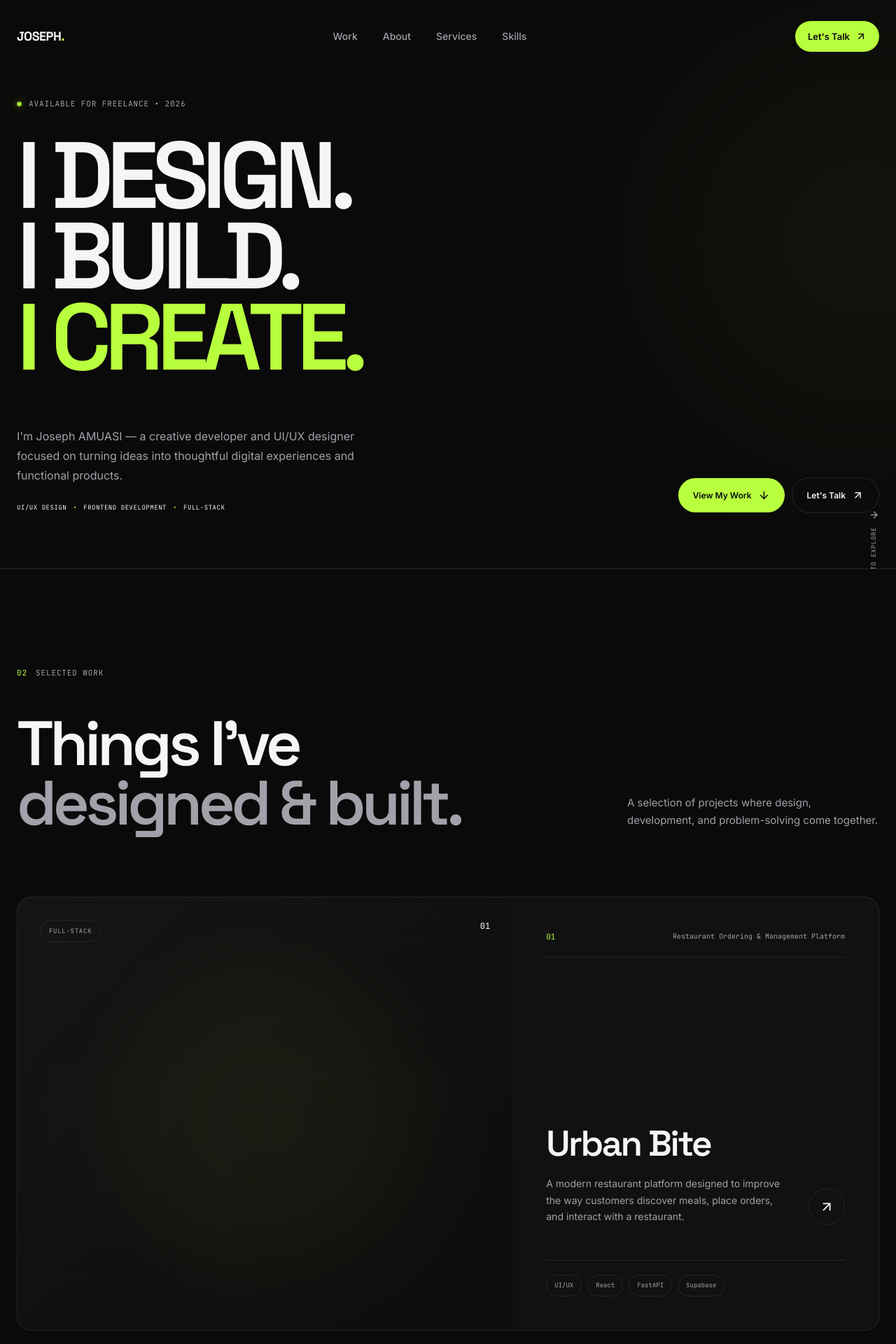
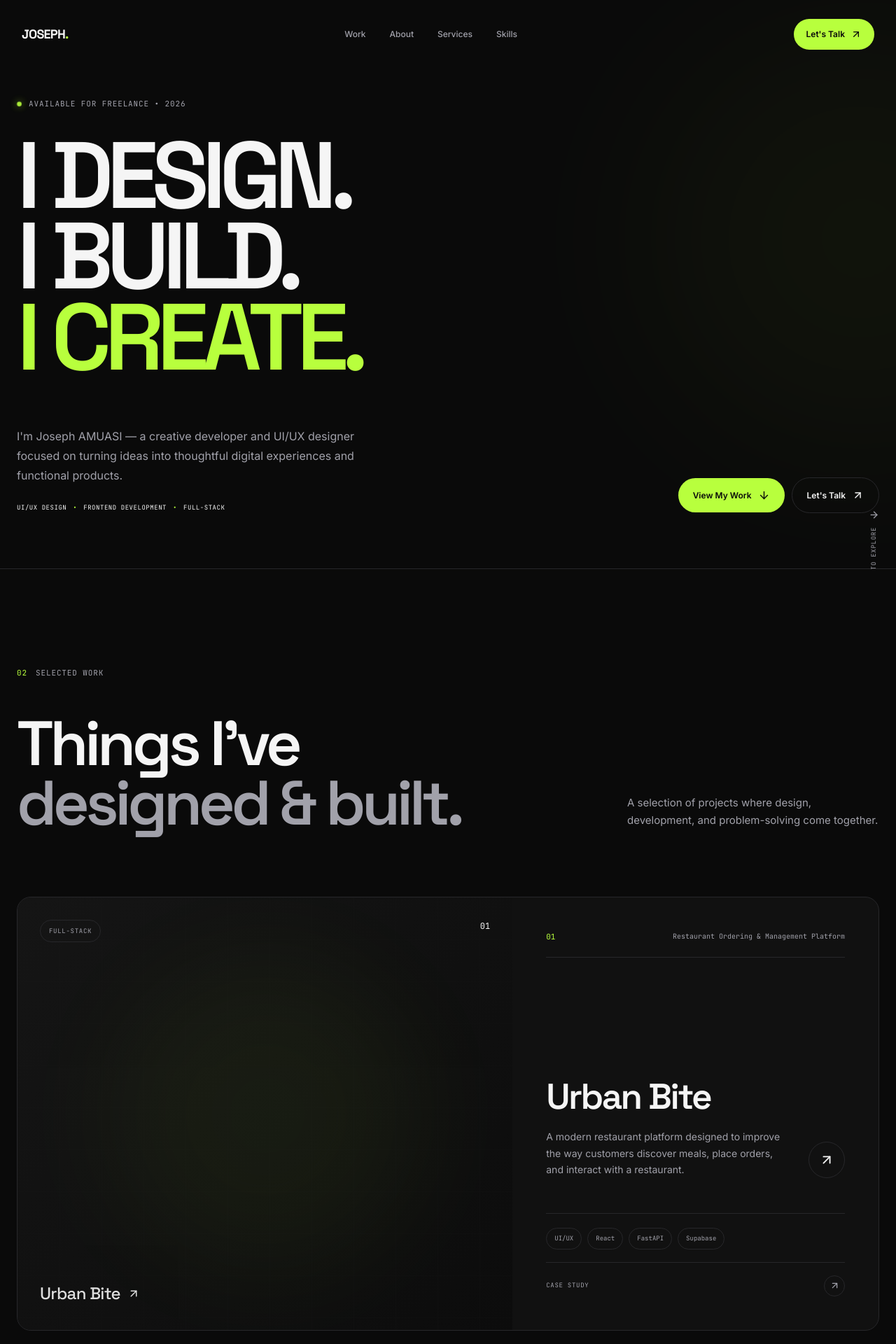
Before and after one commit to josephamuasi001/MY-PORTFOLIO, a React (Vite) app in the folder joseph-portfolio/: page / in a window 1280 px wide. Shown: the top 1920 px of the page at 70% size. Built offline with nearby package versions, Linux system fonts and the light colour scheme.

Commit message:
feat: enhance Navbar and Projects sections with improved styling, responsive adjustments, and new project details

```diff
--- a/joseph-portfolio/src/components/Navbar.css
+++ b/joseph-portfolio/src/components/Navbar.css
@@ -1,11 +1,28 @@
+/* =================================
+   NAVBAR
+================================= */
+
 .navbar {
   position: fixed;
+
   top: 0;
   left: 0;
+
   width: 100%;
+
   z-index: 1000;
-  padding: 20px 0;
+
+  padding: 18px 0;
+
+  transition:
+    padding 0.3s ease,
+    background 0.3s ease;
 }
+
+
+/* =================================
+   CONTAINER
+================================= */
 
 .navbar-container {
   width: min(
@@ -13,61 +30,99 @@
     var(--container-width)
   );
 
+  height: 62px;
+
   margin: 0 auto;
 
+  padding: 0 6px;
+
   display: flex;
+
   align-items: center;
+
   justify-content: space-between;
 
-  height: 64px;
+  border: 1px solid transparent;
+
+  border-radius: var(--radius-pill);
+
+  transition:
+    background 0.3s ease,
+    border-color 0.3s ease,
+    backdrop-filter 0.3s ease;
 }
 
 
-/* ================================
+/* =================================
    LOGO
-================================ */
+================================= */
 
 .navbar-logo {
+  color: var(--color-text);
+
   font-family: var(--font-display);
+
   font-size: 18px;
+
   font-weight: 700;
-  letter-spacing: -0.03em;
+
+  letter-spacing: -0.04em;
+
+  text-decoration: none;
+
+  transition: opacity 0.3s ease;
 }
+
 
 .navbar-logo span {
   color: var(--color-accent);
 }
 
 
-/* ================================
+.navbar-logo:hover {
+  opacity: 0.7;
+}
+
+
+/* =================================
    DESKTOP NAVIGATION
-================================ */
+================================= */
 
 .navbar-links {
   display: flex;
+
   align-items: center;
-  gap: 36px;
+
+  gap: 34px;
 }
+
 
 .navbar-links a {
   position: relative;
 
   color: var(--color-text-muted);
 
-  font-size: 14px;
+  font-size: 12px;
+
   font-weight: 500;
+
+  text-decoration: none;
 
   transition: color 0.3s ease;
 }
+
 
 .navbar-links a::after {
   content: "";
 
   position: absolute;
+
   left: 0;
-  bottom: -6px;
+
+  bottom: -7px;
 
   width: 0;
+
   height: 1px;
 
   background: var(--color-accent);
@@ -75,104 +130,113 @@
   transition: width 0.3s ease;
 }
 
+
 .navbar-links a:hover {
   color: var(--color-text);
 }
+
 
 .navbar-links a:hover::after {
   width: 100%;
 }
 
 
-/* ================================
+/* =================================
    CTA
-================================ */
+================================= */
 
 .navbar-cta {
   display: inline-flex;
+
   align-items: center;
+
   gap: 8px;
 
   padding: 12px 18px;
 
   background: var(--color-accent);
+
   color: var(--color-bg);
 
   border-radius: var(--radius-pill);
 
-  font-size: 13px;
+  font-size: 12px;
+
   font-weight: 600;
+
+  text-decoration: none;
 
   transition:
     transform 0.3s ease,
     box-shadow 0.3s ease;
 }
 
+
 .navbar-cta:hover {
   transform: translateY(-2px);
 
   box-shadow:
-    0 8px 25px rgba(184, 255, 61, 0.15);
+    0 8px 25px
+    rgba(184, 255, 61, 0.15);
 }
 
 
-/* ================================
+/* =================================
    MOBILE BUTTON
-================================ */
+================================= */
 
 .mobile-menu-button {
   display: none;
 
-  border: none;
+  align-items: center;
+
+  justify-content: center;
+
+  width: 42px;
+  height: 42px;
+
+  padding: 0;
+
+  border: 1px solid var(--color-border);
+
+  border-radius: 50%;
+
   background: transparent;
 
   color: var(--color-text);
 
   cursor: pointer;
+
+  transition:
+    background 0.3s ease,
+    border-color 0.3s ease;
 }
 
 
-/* ================================
-   MOBILE MENU
-================================ */
+.mobile-menu-button:hover {
+  background: var(--color-surface);
 
-.mobile-menu {
-  display: none;
+  border-color: var(--color-text-muted);
 }
 
 
-/* ================================
-   RESPONSIVE
-================================ */
-
-@media (max-width: 768px) {
-
-  .navbar {
-    padding: 16px 0;
-  }
-
-  .navbar-links,
-  .navbar-cta {
-    display: none;
-  }
-
-  .mobile-menu-button {
-    display: flex;
-    align-items: center;
-    justify-content: center;
-  }
+/* =================================
+   MOBILE MENU
+================================= */
 
 .mobile-menu {
   position: absolute;
 
   top: 88px;
-    left: 24px;
-    right: 24px;
+
+  left: 16px;
+  right: 16px;
 
   display: flex;
+
   flex-direction: column;
 
-    padding: 24px;
+  padding: 22px;
 
   background: rgba(17, 17, 17, 0.95);
 
@@ -183,9 +247,10 @@
   backdrop-filter: blur(20px);
 
   opacity: 0;
+
   visibility: hidden;
 
-    transform: translateY(-10px);
+  transform: translateY(-12px);
 
   transition:
     opacity 0.3s ease,
@@ -193,29 +258,113 @@
     visibility 0.3s ease;
 }
 
+
 .mobile-menu.open {
   opacity: 1;
+
   visibility: visible;
+
   transform: translateY(0);
 }
 
+
 .mobile-menu a {
   display: flex;
+
   align-items: center;
+
   justify-content: space-between;
 
-    padding: 16px 0;
+  padding: 17px 0;
 
   color: var(--color-text-muted);
 
   border-bottom: 1px solid var(--color-border);
 
   font-family: var(--font-display);
+
   font-size: 18px;
+
+  text-decoration: none;
+
+  transition:
+    color 0.25s ease,
+    padding-left 0.25s ease;
 }
+
+
+.mobile-menu a:hover {
+  color: var(--color-text);
+
+  padding-left: 5px;
+}
+
 
 .mobile-menu a:last-child {
   border-bottom: none;
+
   color: var(--color-accent);
 }
+
+
+/* =================================
+   TABLET / MOBILE
+================================= */
+
+@media (max-width: 768px) {
+
+  .navbar {
+    padding: 14px 0;
   }
+
+
+  .navbar-container {
+    width: min(
+      calc(100% - 32px),
+      var(--container-width)
+    );
+
+    height: 58px;
+
+    padding: 0 4px 0 6px;
+  }
+
+
+  .navbar-links,
+  .navbar-cta {
+    display: none;
+  }
+
+
+  .mobile-menu-button {
+    display: flex;
+  }
+
+
+  .mobile-menu {
+    top: 82px;
+
+    left: 16px;
+    right: 16px;
+  }
+
+}
+
+
+/* =================================
+   SMALL MOBILE
+================================= */
+
+@media (max-width: 400px) {
+
+  .navbar-logo {
+    font-size: 16px;
+  }
+
+
+  .mobile-menu {
+    left: 12px;
+    right: 12px;
+  }
+
+}
--- a/joseph-portfolio/src/components/Navbar.jsx
+++ b/joseph-portfolio/src/components/Navbar.jsx
@@ -11,60 +11,119 @@ function Navbar() {
 
   return (
     <header className="navbar">
+
       <div className="navbar-container">
 
         {/* Logo */}
-        <a href="#home" className="navbar-logo" onClick={closeMenu}>
+        <a
+          href="#home"
+          className="navbar-logo"
+          onClick={closeMenu}
+        >
           JOSEPH<span>.</span>
         </a>
 
+
         {/* Desktop Navigation */}
         <nav className="navbar-links">
-          <a href="#work">Work</a>
-          <a href="#about">About</a>
-          <a href="#services">Services</a>
-          <a href="#skills">Skills</a>
+
+          <a href="#projects">
+            Work
+          </a>
+
+          <a href="#about">
+            About
+          </a>
+
+          <a href="#services">
+            Services
+          </a>
+
+          <a href="#skills">
+            Skills
+          </a>
+
         </nav>
 
+
         {/* Desktop CTA */}
-        <a href="#contact" className="navbar-cta">
+        <a
+          href="#contact"
+          className="navbar-cta"
+        >
           Let's Talk
+
           <ArrowUpRight size={16} />
         </a>
+
 
         {/* Mobile Menu Button */}
         <button
           className="mobile-menu-button"
           onClick={() => setMenuOpen(!menuOpen)}
-          aria-label="Toggle navigation"
+          aria-label={
+            menuOpen
+              ? "Close navigation"
+              : "Open navigation"
+          }
+          aria-expanded={menuOpen}
         >
-          {menuOpen ? <X size={24} /> : <Menu size={24} />}
+          {menuOpen ? (
+            <X size={24} />
+          ) : (
+            <Menu size={24} />
+          )}
         </button>
+
       </div>
 
+
       {/* Mobile Navigation */}
-      <div className={`mobile-menu ${menuOpen ? "open" : ""}`}>
-        <a href="#work" onClick={closeMenu}>
+      <div
+        className={`mobile-menu ${
+          menuOpen ? "open" : ""
+        }`}
+      >
+
+        <a
+          href="#projects"
+          onClick={closeMenu}
+        >
           Work
         </a>
 
-        <a href="#about" onClick={closeMenu}>
+        <a
+          href="#about"
+          onClick={closeMenu}
+        >
           About
         </a>
 
-        <a href="#services" onClick={closeMenu}>
+        <a
+          href="#services"
+          onClick={closeMenu}
+        >
           Services
         </a>
 
-        <a href="#skills" onClick={closeMenu}>
+        <a
+          href="#skills"
+          onClick={closeMenu}
+        >
           Skills
         </a>
 
-        <a href="#contact" onClick={closeMenu}>
+        <a
+          href="#contact"
+          onClick={closeMenu}
+        >
           Let's Talk
+
           <ArrowUpRight size={18} />
         </a>
+
       </div>
+
     </header>
   );
 }
--- a/joseph-portfolio/src/sections/Projects.css
+++ b/joseph-portfolio/src/sections/Projects.css
@@ -514,6 +514,17 @@
     padding: 100px 0;
   }
 
+  .project-visual-label {
+  left: 20px;
+  bottom: 20px;
+
+  font-size: 20px;
+}
+
+.project-link-wrapper {
+  margin-top: 16px;
+}
+
   .projects-container {
     width: min(
       calc(100% - 32px),
@@ -594,3 +605,108 @@
     padding-top: 50px;
   }
 }
+
+/* =================================
+   VISUAL PROJECT LABEL
+================================= */
+
+.project-visual-label {
+  position: absolute;
+
+  left: 32px;
+  bottom: 32px;
+
+  z-index: 3;
+
+  display: flex;
+
+  align-items: center;
+
+  gap: 10px;
+
+  color: var(--color-text);
+
+  font-family: var(--font-display);
+
+  font-size: 24px;
+
+  font-weight: 500;
+
+  letter-spacing: -0.03em;
+
+  opacity: 0.9;
+
+  transition:
+    transform 0.4s ease,
+    color 0.3s ease;
+}
+
+
+.project-card:hover .project-visual-label {
+  transform: translateX(6px);
+
+  color: var(--color-accent);
+}
+
+
+/* =================================
+   CASE STUDY LINK
+================================= */
+
+.project-link-wrapper {
+  display: flex;
+
+  align-items: center;
+
+  justify-content: space-between;
+
+  padding-top: 18px;
+
+  margin-top: 18px;
+
+  border-top: 1px solid var(--color-border);
+
+  color: var(--color-text-muted);
+
+  font-family: var(--font-mono);
+
+  font-size: 9px;
+
+  letter-spacing: 0.08em;
+
+  transition: color 0.3s ease;
+}
+
+
+.project-link-arrow {
+  width: 30px;
+  height: 30px;
+
+  display: flex;
+
+  align-items: center;
+  justify-content: center;
+
+  border: 1px solid var(--color-border);
+
+  border-radius: 50%;
+
+  transition:
+    background 0.3s ease,
+    color 0.3s ease,
+    transform 0.3s ease;
+}
+
+
+.project-card:hover .project-link-wrapper {
+  color: var(--color-text);
+}
+
+
+.project-card:hover .project-link-arrow {
+  background: var(--color-accent);
+
+  color: var(--color-bg);
+
+  transform: rotate(45deg);
+}
--- a/joseph-portfolio/src/sections/Projects.jsx
+++ b/joseph-portfolio/src/sections/Projects.jsx
@@ -10,6 +10,7 @@ const projects = [
       "A modern restaurant platform designed to improve the way customers discover meals, place orders, and interact with a restaurant.",
     tags: ["UI/UX", "React", "FastAPI", "Supabase"],
     type: "FULL-STACK",
+    slug: "urban-bite",
   },
 
   {
@@ -20,6 +21,7 @@ const projects = [
       "A design-focused website redesign aimed at improving visual hierarchy, usability, accessibility, and the overall digital experience.",
     tags: ["UI/UX", "Figma", "Frontend"],
     type: "REDESIGN",
+    slug: "wfwma",
   },
 
   {
@@ -30,6 +32,7 @@ const projects = [
       "A task management application that allows users to create, update, complete, filter, and delete tasks through a responsive interface.",
     tags: ["React", "FastAPI", "Supabase"],
     type: "FULL-STACK",
+    slug: "task-management",
   },
 
   {
@@ -40,12 +43,15 @@ const projects = [
       "An interactive birthday website combining storytelling, animation, music, photography, and a playful terminal-inspired experience.",
     tags: ["HTML", "CSS", "JavaScript", "Creative"],
     type: "CREATIVE",
+    slug: "birthday-experience",
   },
 ];
+
 
 function Projects() {
   return (
     <section className="projects" id="projects">
+
       <div className="projects-container">
 
         {/* Section Header */}
@@ -56,18 +62,22 @@ function Projects() {
             SELECTED WORK
           </div>
 
+
           <div className="projects-heading-wrapper">
+
             <h2 className="projects-heading">
               Things I've
               <br />
               <span>designed & built.</span>
             </h2>
 
+
             <p className="projects-intro">
               A selection of projects where design,
               development, and problem-solving come
               together.
             </p>
+
           </div>
 
         </div>
@@ -77,6 +87,7 @@ function Projects() {
         <div className="projects-list">
 
           {projects.map((project) => (
+
             <article
               className="project-card"
               key={project.number}
@@ -97,7 +108,20 @@ function Projects() {
 
                 </div>
 
+
                 <div className="project-visual-grid"></div>
+
+
+                {/* Project Visual Label */}
+                <div className="project-visual-label">
+
+                  <span>
+                    {project.title}
+                  </span>
+
+                  <ArrowUpRight size={18} />
+
+                </div>
 
               </div>
 
@@ -121,11 +145,15 @@ function Projects() {
                 <div className="project-main">
 
                   <div>
-                    <h3>{project.title}</h3>
+
+                    <h3>
+                      {project.title}
+                    </h3>
 
                     <p>
                       {project.description}
                     </p>
+
                   </div>
 
 
@@ -140,16 +168,33 @@ function Projects() {
                 <div className="project-tags">
 
                   {project.tags.map((tag) => (
+
                     <span key={tag}>
                       {tag}
                     </span>
+
                   ))}
+
+                </div>
+
+
+                {/* Case Study Link */}
+                <div className="project-link-wrapper">
+
+                  <span>
+                    CASE STUDY
+                  </span>
+
+                  <span className="project-link-arrow">
+                    <ArrowUpRight size={15} />
+                  </span>
 
                 </div>
 
               </div>
 
             </article>
+
           ))}
 
         </div>
@@ -163,15 +208,20 @@ function Projects() {
           </p>
 
           <a href="#contact">
+
             Let's work together
+
             <ArrowUpRight size={17} />
+
           </a>
 
         </div>
 
       </div>
+
     </section>
   );
 }
 
+
 export default Projects;
```
Lines whose indentation alone changed are shown as unchanged.
